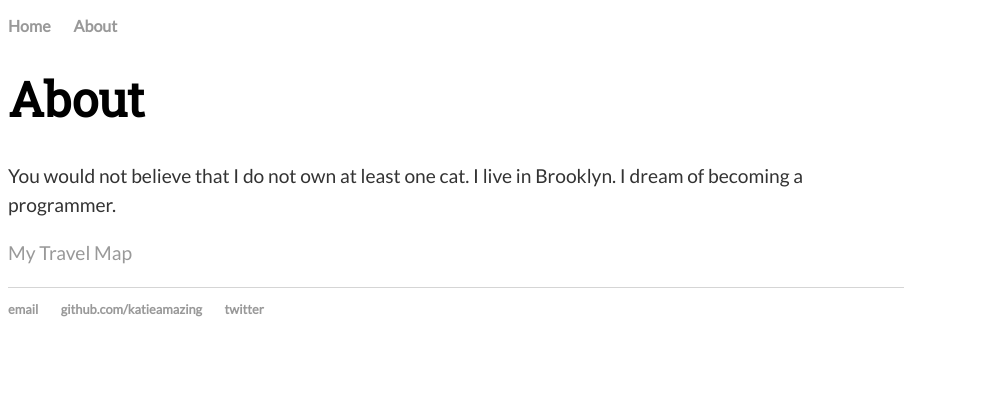
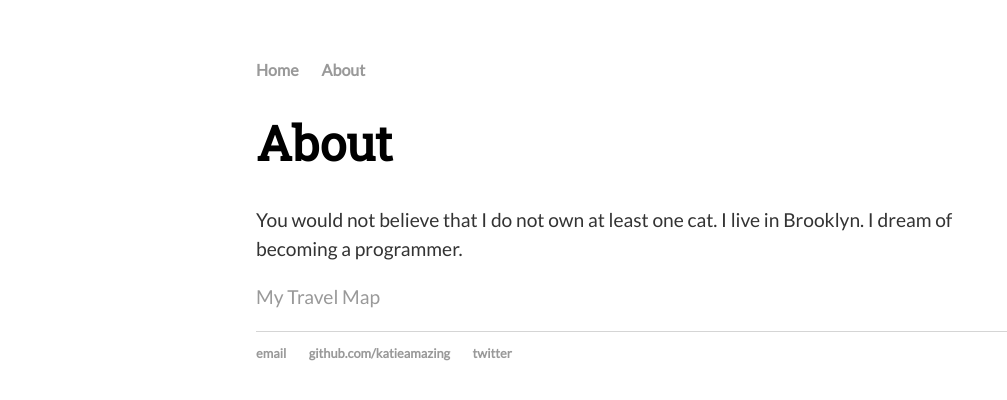
Before and after one commit to katieamazing/katieamazing.github.io, a Jekyll site: the page built from about/index.html, in a window 1280 px wide. Shown: the top 400 px of the page, without its empty margins (0-1007 px from the left). Built offline with Jekyll 4.4.1, drawn with Linux system fonts in a browser that asks for light colours.

Commit message:
Update main.css

```diff
--- a/css/main.css
+++ b/css/main.css
@@ -4,8 +4,8 @@
 html { overflow-y: scroll; }
 
 body {
-    /*margin: 60px auto;*/
-    width: 70%;
+    margin: 60px auto;
+    width: 60%;
 }
 nav ul, footer ul {
     font-family: 'Lato', sans-serif;
@@ -46,7 +46,7 @@
 
 ul.posts {
     font-family: 'Lato', sans-serif;
-    margin: 20px auto 40px;
+    margin: 20px auto 80px;
     font-size: 1.5em;
 }
 
```
